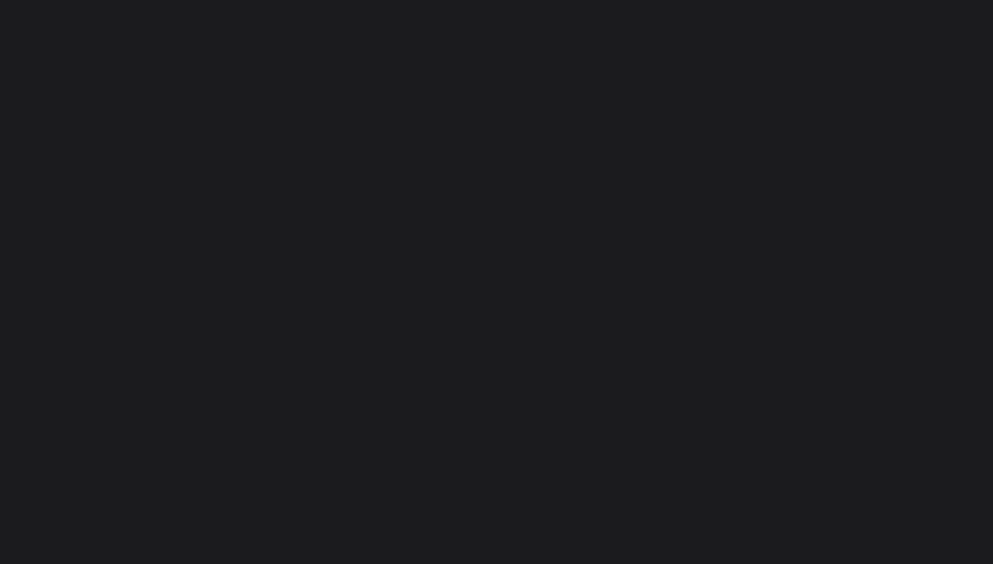
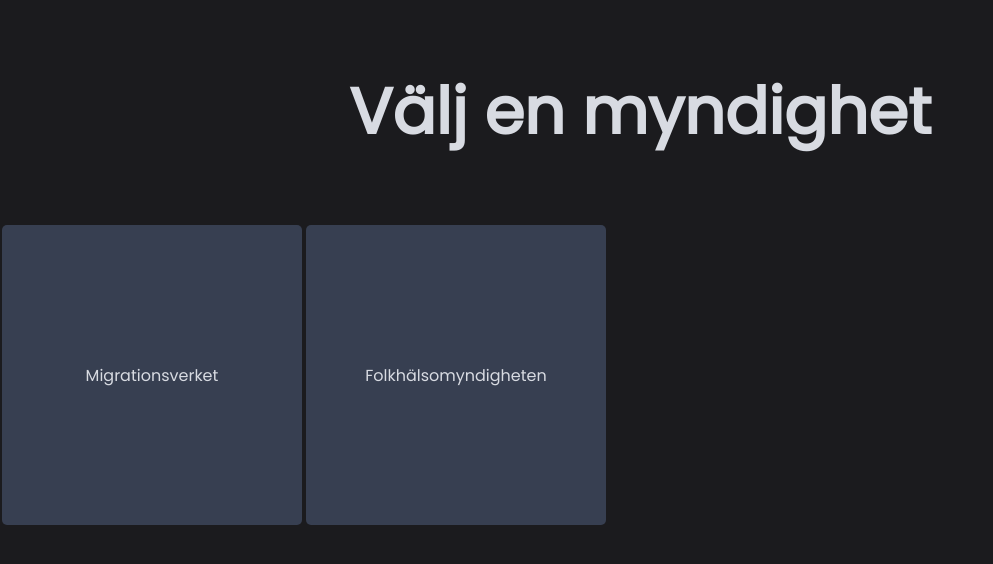
Before and after one commit to davidrinho/myndighetsinformation, a React (Create React App) app: page / in a window 1280 px wide. Before the commit this address had no page. Shown: the top 564 px of the page, without its empty margins (0-993 px from the left). Built offline with nearby package versions, Linux system fonts and the light colour scheme.

Commit message:
updated routes

```diff
--- a/package.json
+++ b/package.json
@@ -2,7 +2,7 @@
   "name": "myndighetsinformation",
   "version": "0.1.0",
   "private": true,
-  "homepage": "www.myndighetsstatistik.nu/myndighetsstatistik",
+  "homepage": "https://myndighetsstatistik.nu",
   "dependencies": {
     "@testing-library/jest-dom": "^5.16.5",
     "@testing-library/react": "^13.3.0",
--- a/src/App.js
+++ b/src/App.js
@@ -7,7 +7,7 @@
   return (
     <Router>
       <Routes>
-        <Route path="/myndighetsstatistik" element={<Picker />}/>
+        <Route path="/" element={<Picker />}/>
         <Route caseSensitive path="/myndighet/:myndighet" element={<Subpicker />}/>
       </Routes>
     </Router>
```
